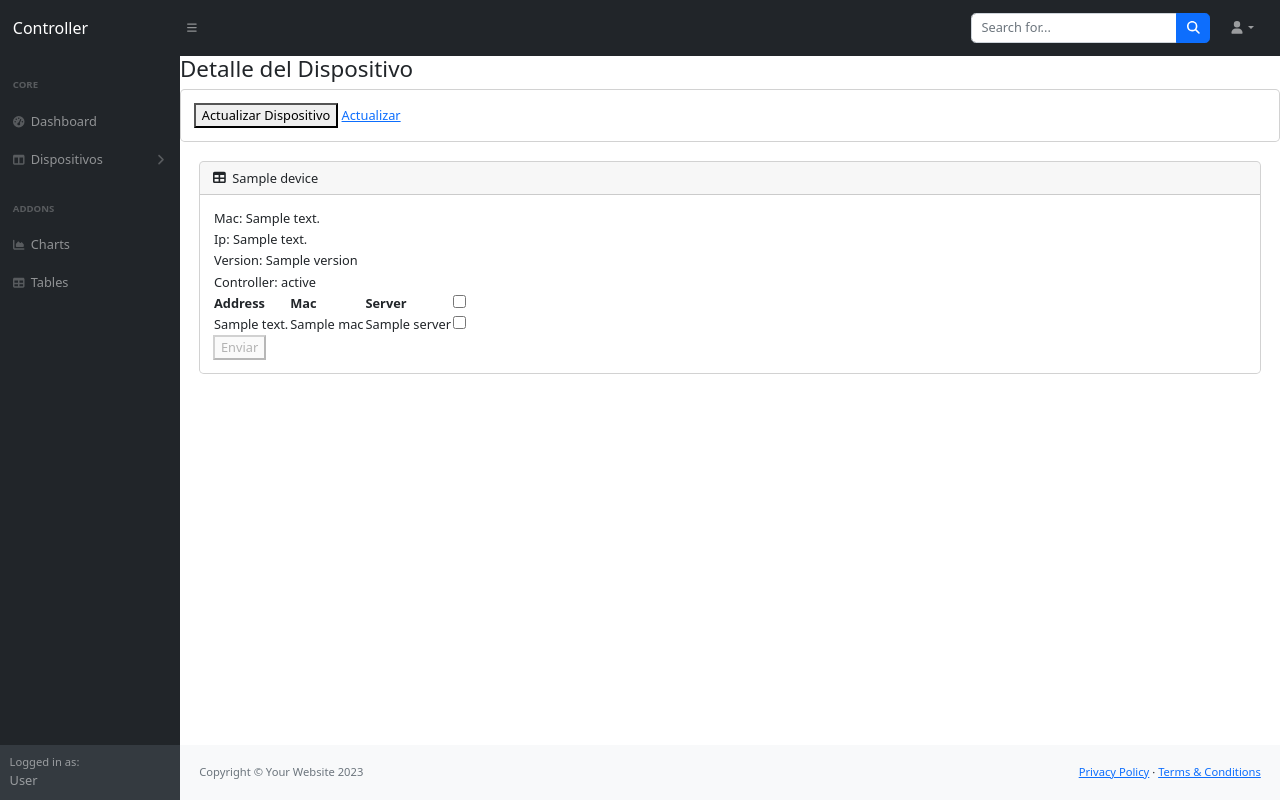
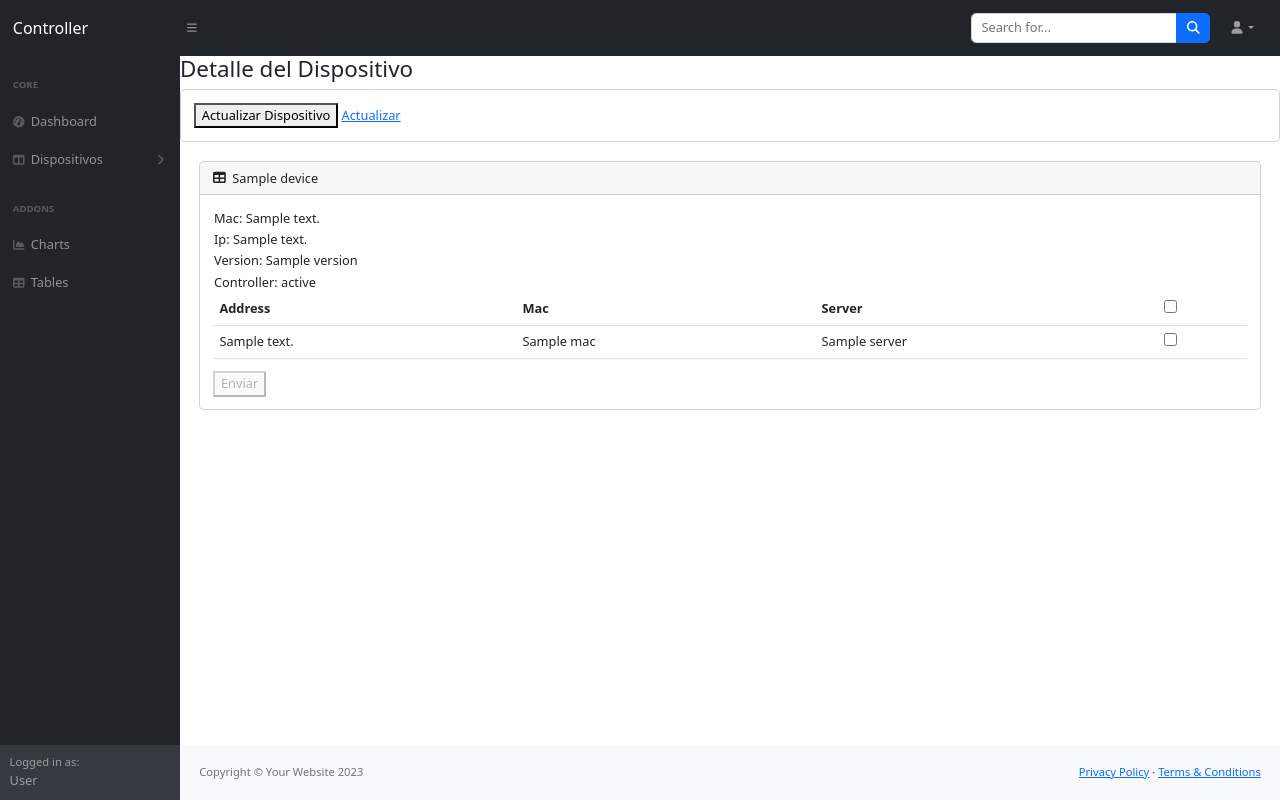
Before and after one commit to hokuto06/devicescontroller, a Django app: template mainController/templates/device_detail.html in a window 1280 px wide. Run offline with Django 4.2, Linux system fonts and the light colour scheme; the template is opened without the code that fills it: most values are stand-ins (such as "Sample title", 1, 10 or a date in 2020); some libraries are stand-ins or nearby versions.

Commit message:
Restauracion

```diff
--- a/mainController/templates/device_detail.html
+++ b/mainController/templates/device_detail.html
@@ -33,7 +33,8 @@
         {% if device.clientes %}
         <form id="myForm" method="post" action="{% url 'procesar_formulario' device.ip_address %}">
             {% csrf_token %}
-        <table id="datatablesSimple">
+        <table class="table">
+            <!-- <table id="datatablesSimple"> -->
             <thead>
                 <tr>
                     <th>Address</th>
@@ -50,7 +51,7 @@
                     <td>{{ cliente.mac }}</td>
                     <td>{{ cliente.server }}</td>
                     <td>
-                        <input type="checkbox" class="checkbox" name="clientes_seleccionados" value="{{ cliente.id }}">
+                        <input type="checkbox" class="checkbox" name="clientes_seleccionados" value="{{ cliente.address }}">
                     </td>
                 </tr>
                 {% endfor %}
```
